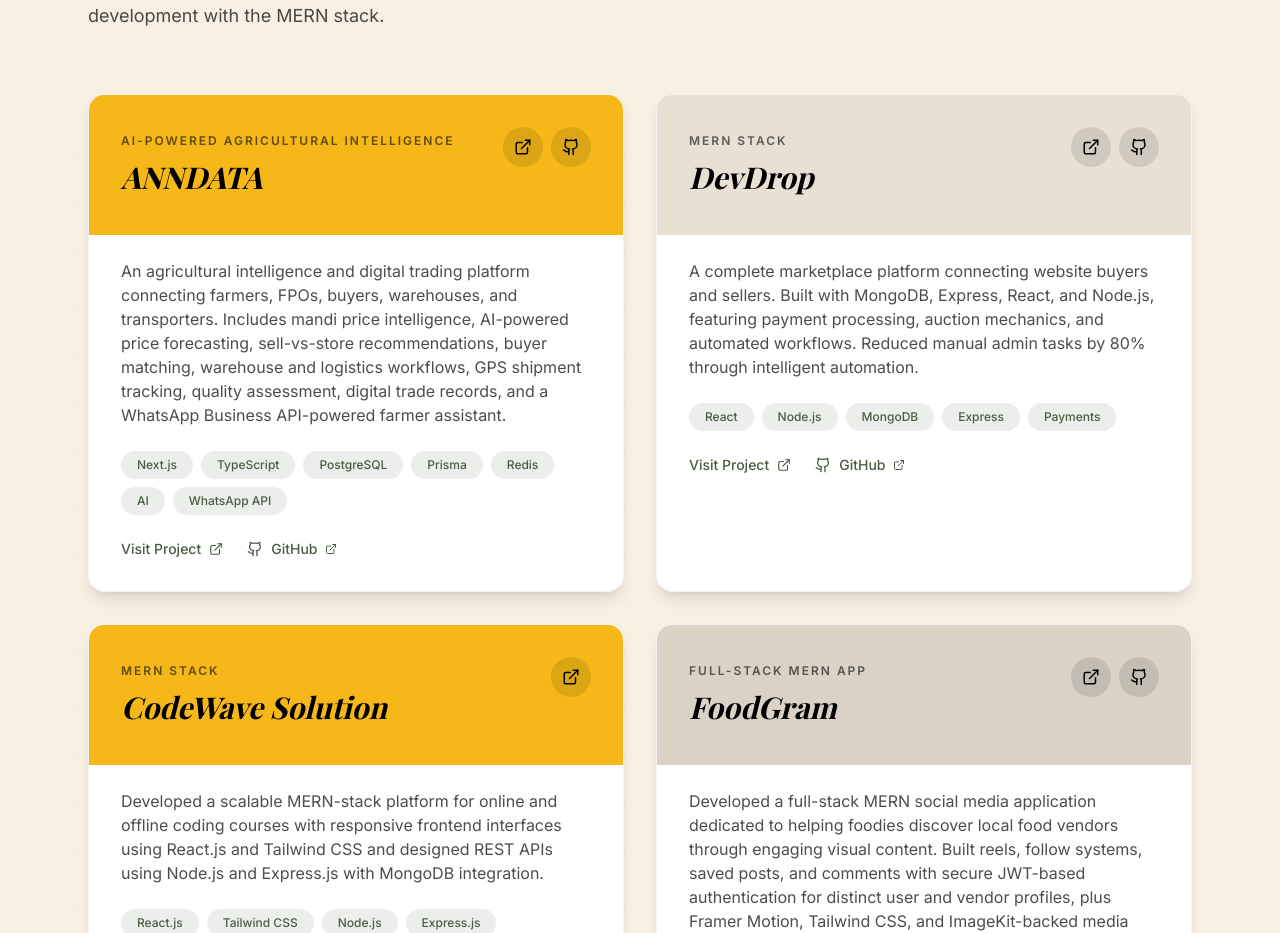
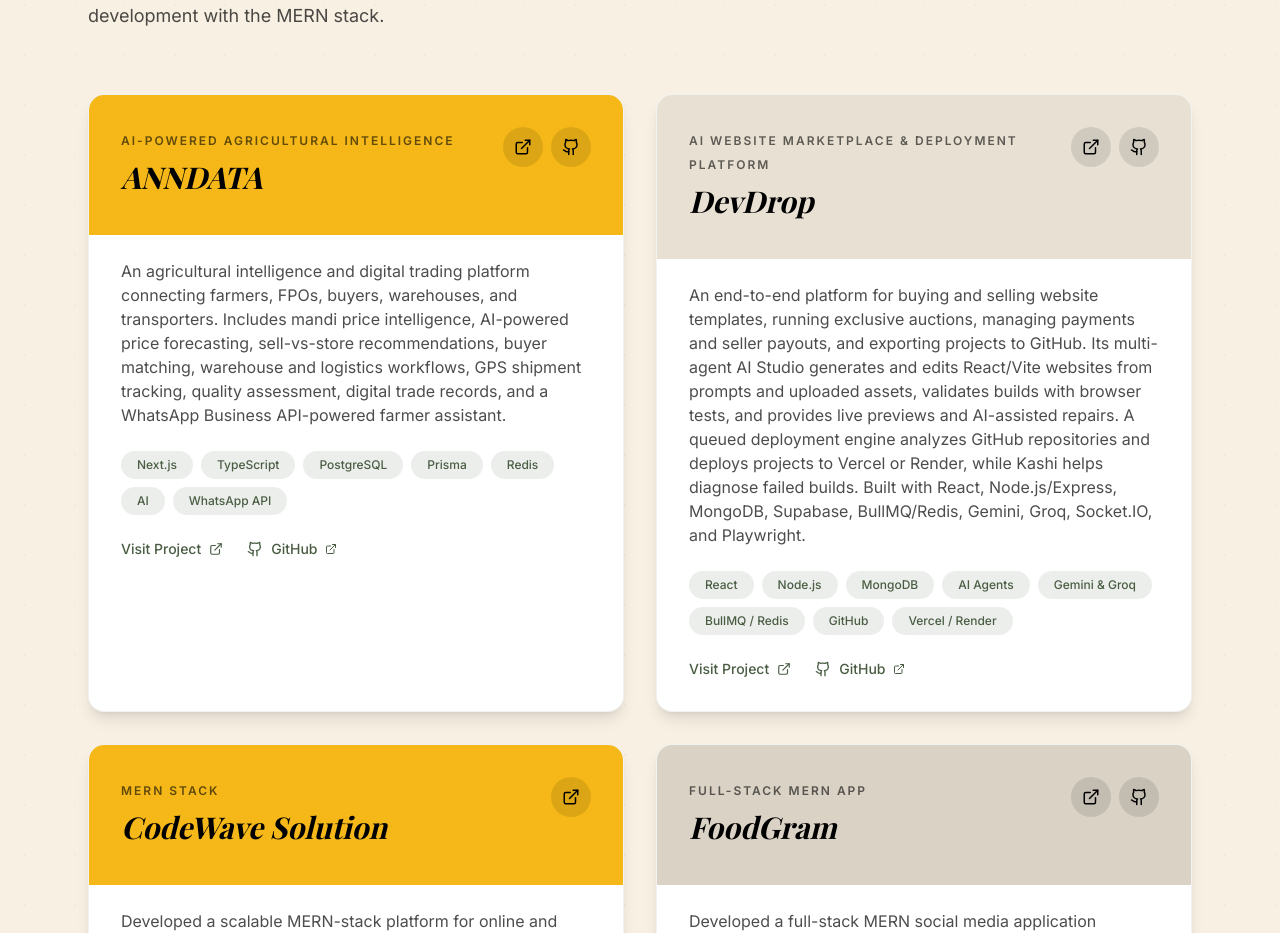
Before and after one commit to RitikPuranik/Portfolio, a React (Vite) app: page / in a window 1280 px wide. Shown: the part 3782-4715 px from the top of the page. Built offline with nearby package versions, Linux system fonts and the light colour scheme; a web font is replaced by a local one.

Commit message:
Improve DevDrop portfolio project description

```diff
--- a/src/sections/ProjectsSection.tsx
+++ b/src/sections/ProjectsSection.tsx
@@ -20,12 +20,12 @@
   },
   {
     title: 'DevDrop',
-    tech: 'MERN Stack',
+    tech: 'AI Website Marketplace & Deployment Platform',
     link: 'https://dev-drop-gamma.vercel.app',
     github: 'https://github.com/RitikPuranik/DevDrop',
     description:
-      'A complete marketplace platform connecting website buyers and sellers. Built with MongoDB, Express, React, and Node.js, featuring payment processing, auction mechanics, and automated workflows. Reduced manual admin tasks by 80% through intelligent automation.',
-    tags: ['React', 'Node.js', 'MongoDB', 'Express', 'Payments'],
+      'An end-to-end platform for buying and selling website templates, running exclusive auctions, managing payments and seller payouts, and exporting projects to GitHub. Its multi-agent AI Studio generates and edits React/Vite websites from prompts and uploaded assets, validates builds with browser tests, and provides live previews and AI-assisted repairs. A queued deployment engine analyzes GitHub repositories and deploys projects to Vercel or Render, while Kashi helps diagnose failed builds. Built with React, Node.js/Express, MongoDB, Supabase, BullMQ/Redis, Gemini, Groq, Socket.IO, and Playwright.',
+    tags: ['React', 'Node.js', 'MongoDB', 'AI Agents', 'Gemini & Groq', 'BullMQ / Redis', 'GitHub', 'Vercel / Render'],
     color: 'bg-cream-dark',
   },
   {
```
